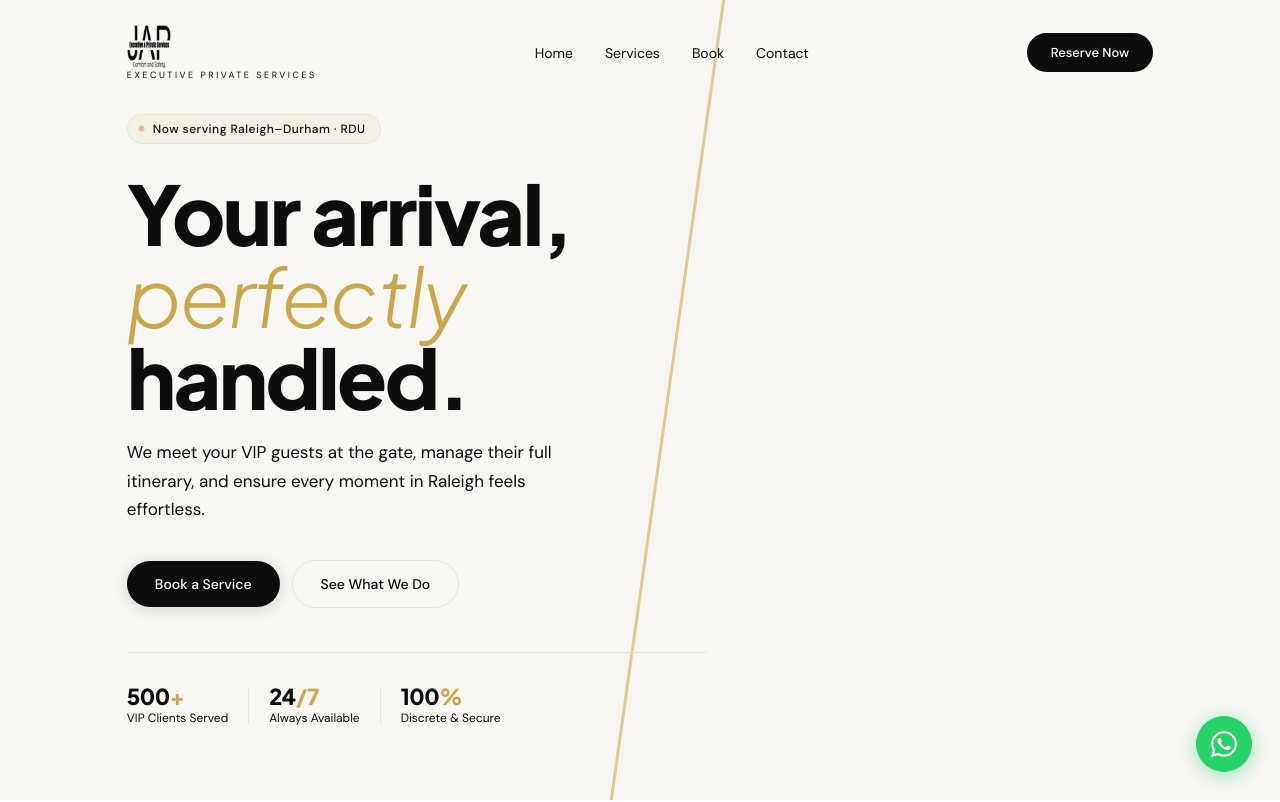
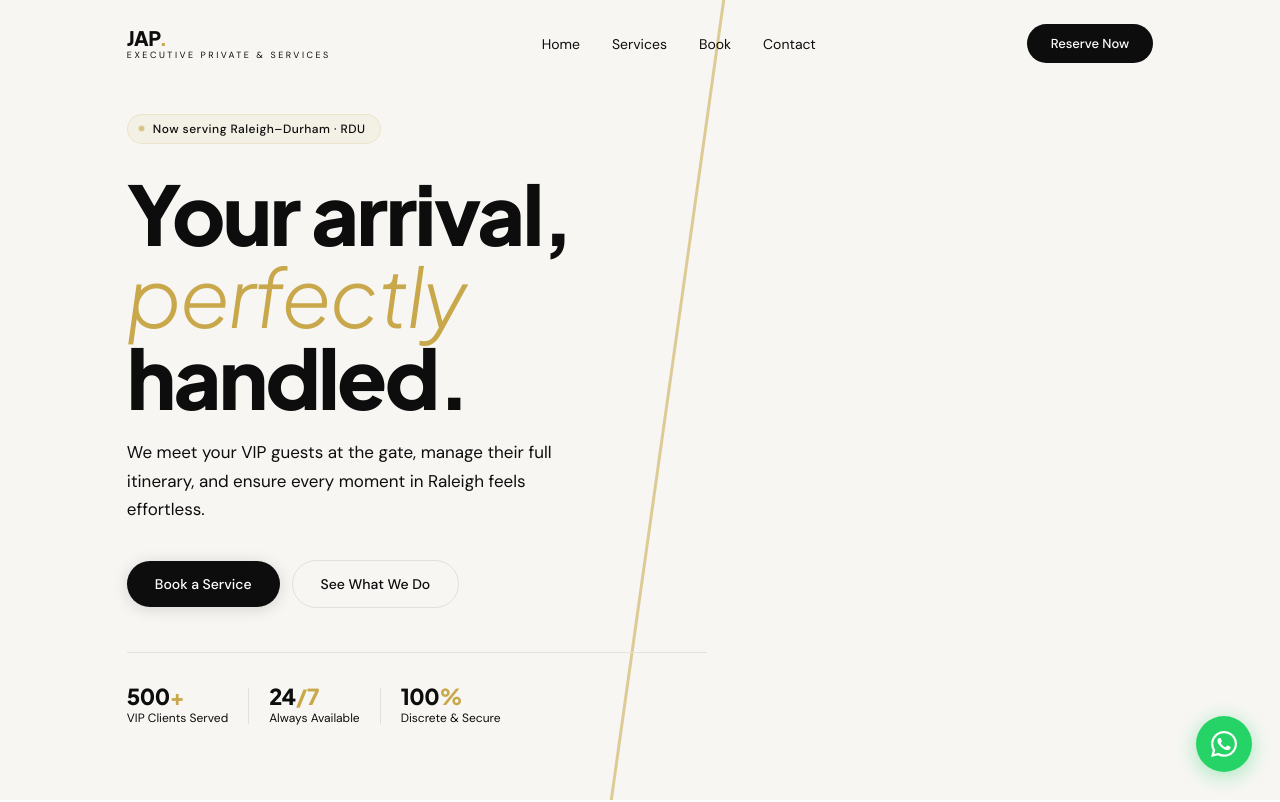
Before and after one commit to shucleleon-spec/webprueba, a plain HTML site: page index.html in a window 1280 px wide. Shown: the top 802 px of the page. Drawn offline with Linux system fonts and the light colour scheme.

Commit message:
Add files via upload

```diff
--- a/index.html
+++ b/index.html
@@ -74,14 +74,13 @@ nav.scrolled .nav-inner { padding-top: 16px; padding-bottom: 16px; }
   line-height: 1;
 }
 .nav-logo-main {
-  display: flex;
-  align-items: center;
-}
-.nav-logo-img {
-  height: 44px;
-  width: auto;
-  display: block;
-}
+  font-family: 'Plus Jakarta Sans', sans-serif;
+  font-size: 20px;
+  font-weight: 800;
+  letter-spacing: -0.02em;
+  color: var(--ink);
+}
+.nav-logo-main span { color: var(--gold); }
 .nav-logo-sub {
   font-family: 'DM Sans', sans-serif;
   font-size: 9px;
@@ -943,6 +942,14 @@ footer {
   .reveal { opacity: 1; transform: none; transition: none; }
 }
 
+/* ── PROTECCIÓN ── */
+body {
+  -webkit-user-select: none;
+  -moz-user-select: none;
+  -ms-user-select: none;
+  user-select: none;
+}
+
 /* ── MODALS ── */
 .modal-backdrop {
   position: fixed;
@@ -1147,10 +1154,8 @@ footer {
 <nav id="nav">
   <div class="nav-inner">
     <a href="#inicio" class="nav-logo">
-      <span class="nav-logo-main">
-        <img src="imagenes/favicon1.ico" alt="JAP Executive Private Services" class="nav-logo-img"/>
-      </span>
-      <span class="nav-logo-sub">Executive Private Services</span>
+      <span class="nav-logo-main">JAP<span>.</span></span>
+      <span class="nav-logo-sub">Executive Private & Services</span>
     </a>
     <ul class="nav-links">
       <li><a href="#inicio">Home</a></li>
@@ -1408,7 +1413,13 @@ footer {
         <p class="cc-note">Response guaranteed within 2 hours</p>
       </div>
       <div class="contact-card reveal">
-        <div class="cc-icon">📸</div>
+        <div class="cc-icon">
+          <svg width="22" height="22" viewBox="0 0 24 24" fill="none" xmlns="http://www.w3.org/2000/svg">
+            <rect x="2" y="2" width="20" height="20" rx="5" stroke="#C8A84B" stroke-width="2"/>
+            <circle cx="12" cy="12" r="4" stroke="#C8A84B" stroke-width="2"/>
+            <circle cx="17.5" cy="6.5" r="1" fill="#C8A84B"/>
+          </svg>
+        </div>
         <div class="cc-label">Instagram</div>
         <a href="https://www.instagram.com/" target="_blank" rel="noopener" class="cc-value">@your_handle</a>
         <p class="cc-note">Follow us for updates & behind the scenes</p>
@@ -1422,7 +1433,7 @@ footer {
   <div class="container">
     <div class="footer-inner">
       <div>
-        <div class="footer-logo"><img src="imagenes/favicon1.ico" alt="JAP" style="height:40px; width:auto; display:block; filter:brightness(0) invert(1);"/></div>
+        <div class="footer-logo">JAP<span>.</span></div>
         <div class="footer-sub">Executive Private Services · Raleigh, NC</div>
       </div>
       <div class="footer-legal">
@@ -1581,6 +1592,30 @@ footer {
       });
     }
   });
+
+  // ── PROTECCIÓN ──
+  // Deshabilitar clic derecho
+  document.addEventListener('contextmenu', e => e.preventDefault());
+
+  // Deshabilitar teclas de acceso rápido
+  document.addEventListener('keydown', e => {
+    // F12
+    if (e.key === 'F12') { e.preventDefault(); return false; }
+    // Ctrl+Shift+I / Ctrl+Shift+J / Ctrl+Shift+C (DevTools)
+    if (e.ctrlKey && e.shiftKey && ['I','i','J','j','C','c'].includes(e.key)) { e.preventDefault(); return false; }
+    // Ctrl+U (ver fuente)
+    if (e.ctrlKey && ['U','u'].includes(e.key)) { e.preventDefault(); return false; }
+    // Ctrl+S (guardar página)
+    if (e.ctrlKey && ['S','s'].includes(e.key)) { e.preventDefault(); return false; }
+    // Ctrl+A (seleccionar todo)
+    if (e.ctrlKey && ['A','a'].includes(e.key)) { e.preventDefault(); return false; }
+    // Ctrl+C (copiar)
+    if (e.ctrlKey && ['C','c'].includes(e.key)) { e.preventDefault(); return false; }
+  });
+
+  // Deshabilitar selección de texto
+  document.addEventListener('selectstart', e => e.preventDefault());
+  document.addEventListener('dragstart', e => e.preventDefault());
 </script>
 </body>
 </html>
```
